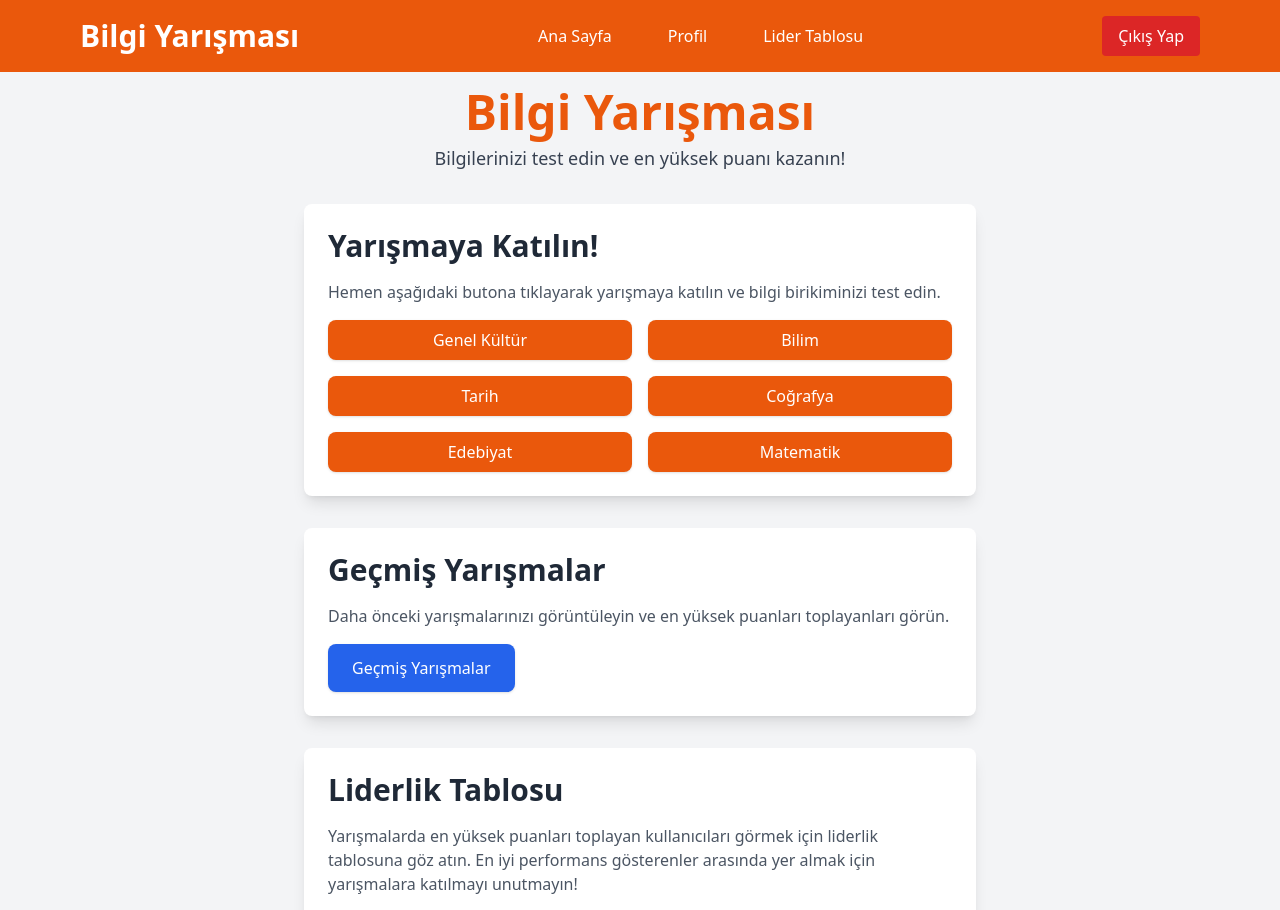
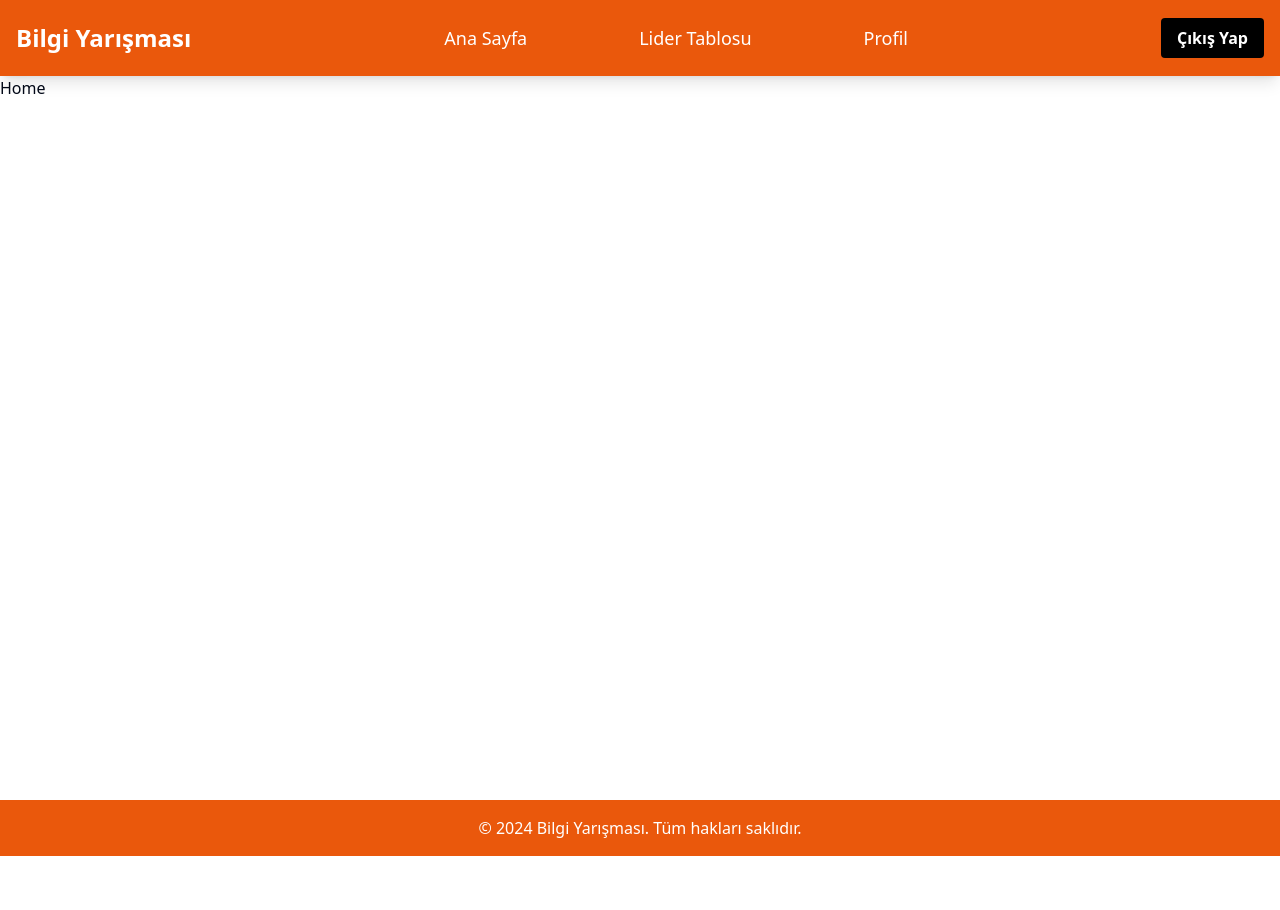
Before and after one commit to berkaydenizyilmaz/bilgi-yarismasi-web, a Next.js app: page / in a window 1280 px wide. Shown: the top 910 px of the page. After the commit the page ends 856 px from the top, so only its background shows below. Built offline with nearby package versions, Linux system fonts and the light colour scheme.

Commit message:
Header tasarımı değiştirildi.

```diff
--- a/app/(auth)/login/page.tsx
+++ b/app/auth/login/page.tsx
@@ -1,5 +1,6 @@
 "use client"
 
+import AuthLayout from "../layout";
 import { Button } from "@/components/ui/button"
 import {
   Form,
@@ -75,7 +76,7 @@ export default function LoginPage() {
           <h2 className="text-3xl font-bold">Giriş Yap</h2>
           <p className="mt-2 text-sm text-gray-600">
             Hesabınız yok mu?{" "}
-            <Link href="/register" className="text-blue-600 hover:underline">
+            <Link href="/auth/register" className="text-blue-600 hover:underline">
               Kayıt Ol
             </Link>
           </p>
--- a/app/(auth)/register/page.tsx
+++ b/app/auth/register/page.tsx
@@ -82,7 +82,7 @@ export default function RegisterPage() {
           <h2 className="text-3xl font-bold">Kayıt Ol</h2>
           <p className="mt-2 text-sm text-gray-600">
             Zaten hesabınız var mı?{" "}
-            <Link href="/login" className="text-blue-600 hover:underline">
+            <Link href="/auth/login" className="text-blue-600 hover:underline">
               Giriş Yap
             </Link>
           </p>
@@ -103,7 +103,7 @@ export default function RegisterPage() {
                 <FormItem>
                   <FormLabel>Kullanıcı Adı</FormLabel>
                   <FormControl>
-                    <Input placeholder="kullanıcı adını girin..." {...field} />
+                    <Input placeholder="ornek" {...field} />
                   </FormControl>
                   <FormMessage />
                 </FormItem>
--- a/app/layout.tsx
+++ b/app/layout.tsx
@@ -1,5 +1,10 @@
+"use client"
+
 import localFont from "next/font/local";
 import "./globals.css";
+import Header from "@/components/Header";
+import Footer from "@/components/Footer";
+import { usePathname } from "next/navigation";
 
 const geistSans = localFont({
     src: "./fonts/GeistVF.woff",
@@ -17,10 +22,23 @@ export default function RootLayout({
 }: Readonly<{
     children: React.ReactNode;
 }>) {
+    const pathname = usePathname(); // Sayfa yolunu al
+
+    // Eğer auth sayfasındaysak Header ve Footer'ı gizle
+    const isAuthPage = pathname.startsWith("/auth");
+
     return (
         <html lang="en">
-            <body className={`${geistSans.variable} ${geistMono.variable} antialiased`}>
-                {children}
+          <body>
+            <div className={`${geistSans.variable} ${geistMono.variable} antialiased flex flex-col min-h-screen`}>
+                {/* Eğer auth sayfasında değilsek Header'ı göster */}
+                {!isAuthPage && <Header />}
+                <main className="flex-grow"> {/* Ana içerik alanı */}
+                    {children} {/* Sayfa içeriği */}
+                </main>
+            </div>
+            {/* Eğer auth sayfasında değilsek Footer'ı göster */}
+            {!isAuthPage && <Footer />}
             </body>
         </html>
     );
--- a/app/page.tsx
+++ b/app/page.tsx
@@ -1,95 +1,7 @@
-"use client";
+import React from "react";
 
-import Header from "@/components/Header";
-import { useState } from "react";
+function HomePage() {
+  return <div> Home </div>;
+}
 
-export default function Home() {
-    const [selectedCategory, setSelectedCategory] = useState<string | null>(null);
-    const categories = ["Genel Kültür", "Bilim", "Tarih", "Coğrafya", "Edebiyat", "Matematik"];
-
-    const handleStartQuiz = (category: string) => {
-        setSelectedCategory(category);
-        // Burada, kullanıcıyı quiz sayfasına yönlendirebilirsiniz.
-        // Örneğin: router.push(`/quiz?category=${category}`);
-    };
-
-    return (
-      <div>
-        <Header/>
-        <div className="flex flex-col items-center justify-center min-h-screen bg-gray-100 p-4">
-            <header className="text-center mb-8">
-                <h1 className="text-5xl font-bold text-orange-600 mb-2">Bilgi Yarışması</h1>
-                <p className="text-lg text-gray-700">Bilgilerinizi test edin ve en yüksek puanı kazanın!</p>
-            </header>
-
-            <div className="bg-white shadow-lg rounded-lg p-6 mb-8 w-full max-w-2xl">
-                <h2 className="text-3xl font-semibold text-gray-800 mb-4">Yarışmaya Katılın!</h2>
-                <p className="text-gray-600 mb-4">
-                    Hemen aşağıdaki butona tıklayarak yarışmaya katılın ve bilgi birikiminizi test edin.
-                </p>
-                <div className="grid grid-cols-2 gap-4">
-                    {categories.map((category) => (
-                        <button
-                            key={category}
-                            onClick={() => handleStartQuiz(category)}
-                            className="bg-orange-600 text-white px-4 py-2 rounded-lg shadow hover:bg-orange-500 transition duration-200"
-                        >
-                            {category}
-                        </button>
-                    ))}
-                </div>
-            </div>
-
-            {selectedCategory && (
-                <div className="bg-white shadow-lg rounded-lg p-6 mb-8 w-full max-w-2xl">
-                    <h2 className="text-3xl font-semibold text-gray-800 mb-4">Seçilen Kategori: {selectedCategory}</h2>
-                    <p className="text-gray-600 mb-4">Yarışmaya başlamak için aşağıdaki butona tıklayın:</p>
-                    <button
-                        className="bg-green-600 text-white px-6 py-3 rounded-lg shadow hover:bg-green-500 transition duration-200"
-                        onClick={() => {
-                            // Burada, kullanıcıyı quiz sayfasına yönlendirebilirsiniz.
-                            // Örneğin: router.push(`/quiz?category=${selectedCategory}`);
-                        }}
-                    >
-                        Yarışmaya Başla
-                    </button>
-                </div>
-            )}
-
-            <div className="bg-white shadow-lg rounded-lg p-6 mb-8 w-full max-w-2xl">
-                <h2 className="text-3xl font-semibold text-gray-800 mb-4">Geçmiş Yarışmalar</h2>
-                <p className="text-gray-600 mb-4">
-                    Daha önceki yarışmalarınızı görüntüleyin ve en yüksek puanları toplayanları görün.
-                </p>
-                <button className="bg-blue-600 text-white px-6 py-3 rounded-lg shadow hover:bg-blue-500 transition duration-200">
-                    Geçmiş Yarışmalar
-                </button>
-            </div>
-
-            <div className="bg-white shadow-lg rounded-lg p-6 mb-8 w-full max-w-2xl">
-                <h2 className="text-3xl font-semibold text-gray-800 mb-4">Liderlik Tablosu</h2>
-                <p className="text-gray-600 mb-4">
-                    Yarışmalarda en yüksek puanları toplayan kullanıcıları görmek için liderlik tablosuna göz atın.
-                    En iyi performans gösterenler arasında yer almak için yarışmalara katılmayı unutmayın!
-                </p>
-                <button className="bg-purple-600 text-white px-6 py-3 rounded-lg shadow hover:bg-purple-500 transition duration-200">
-                    Liderlik Tablosunu Görüntüle
-                </button>
-            </div>
-
-            <div className="bg-white shadow-lg rounded-lg p-6 mb-8 w-full max-w-2xl">
-                <h2 className="text-3xl font-semibold text-gray-800 mb-4">Nasıl Oynanır?</h2>
-                <ul className="list-disc list-inside text-gray-700 mb-4">
-                    <li>Her yarışmada 10 soru bulunmaktadır.</li>
-                    <li>Doğru cevaplar için puan kazanırsınız.</li>
-                    <li>En yüksek puanı toplayan kullanıcılar lider tablosunda yer alır.</li>
-                </ul>
-            </div>
-
-            <footer className="mt-8 text-center">
-                <p className="text-gray-600">© 2023 Bilgi Yarışması. Tüm hakları saklıdır.</p>
-            </footer>
-        </div>
-        </div>
-    );
-}
+export default HomePage;
--- /dev/null
+++ b/components/Footer.tsx
@@ -0,0 +1,11 @@
+import React from 'react';
+
+function Footer() {
+    return (
+        <footer className="bg-orange-600 text-white text-center p-4">
+            <p>© 2024 Bilgi Yarışması. Tüm hakları saklıdır.</p>
+        </footer>
+    );
+}
+
+export default Footer;
--- a/components/Header.tsx
+++ b/components/Header.tsx
@@ -1,45 +1,39 @@
-"use client";
+import React from 'react';
+import Link from 'next/link';
+import { useRouter } from 'next/navigation';
 
-import Link from "next/link";
-import { useRouter } from "next/navigation";
-
-const Header = () => {
+function Header() {
     const router = useRouter();
 
     const handleLogout = async () => {
-        const response = await fetch("/api/auth/logout", {
-            method: "POST",
+        const response = await fetch('/api/auth/logout', {
+            method: 'POST',
         });
 
         if (response.ok) {
-            router.push("/login"); // Çıkış yapıldıktan sonra login sayfasına yönlendir
+            router.push('/');
         }
     };
 
     return (
-        <header className="bg-orange-600 text-white shadow-lg">
-            <nav className="flex justify-between items-center p-4 max-w-6xl mx-auto">
-                <div className="flex space-x-4">
-                    <Link href="/" className="text-3xl font-bold hover:text-slate-200 transition duration-200">
-                        Bilgi Yarışması
-                    </Link>
-                </div>
-                <div className="flex space-x-6">
-                    <Link href="/" className="hover:bg-orange-500 px-4 py-2 rounded transition duration-200">Ana Sayfa</Link>
-                    <Link href="/profile" className="hover:bg-orange-500 px-4 py-2 rounded transition duration-200">Profil</Link>
-                    <Link href="/leaderboard" className="hover:bg-orange-500 px-4 py-2 rounded transition duration-200">Lider Tablosu</Link>
-                </div>
-                <div className="flex items-center">
-                    <button
-                        onClick={handleLogout}
-                        className="bg-red-600 hover:bg-red-500 px-4 py-2 rounded transition duration-200"
-                    >
-                        Çıkış Yap
-                    </button>
-                </div>
+        <header className="bg-orange-600 text-white p-4 flex justify-between items-center shadow-lg">
+            <div className="flex items-center">
+                <div className="text-2xl font-bold">Bilgi Yarışması</div>
+                {/* Logo burada yer alacak */}
+            </div>
+            <nav className="flex space-x-20 text-lg">
+            <Link href="/" className="transition duration-200 text-white py-2 px-4 rounded hover:bg-white hover:text-orange-600">Ana Sayfa</Link>
+                <Link href="/dashboard/leaderboard" className="transition duration-200 text-white py-2 px-4 rounded hover:bg-white hover:text-orange-600">Lider Tablosu</Link>
+                <Link href="/dashboard/profile" className="transition duration-200 text-white py-2 px-4 rounded hover:bg-white hover:text-orange-600">Profil</Link>
             </nav>
+            <button
+                onClick={handleLogout}
+                className="bg-black hover:bg-gray-800 text-white font-bold py-2 px-4 rounded transition duration-200"
+            >
+                Çıkış Yap
+            </button>
         </header>
     );
-};
+}
 
 export default Header;
```
Also changed, not shown: app/middleware.ts (deleted, +0 -36 lines), app/dashboard/leaderboard/page.tsx (renamed from app/(dashboard)/leaderboard/page.tsx), app/dashboard/profile/page.tsx (renamed from app/(dashboard)/profile/page.tsx).
